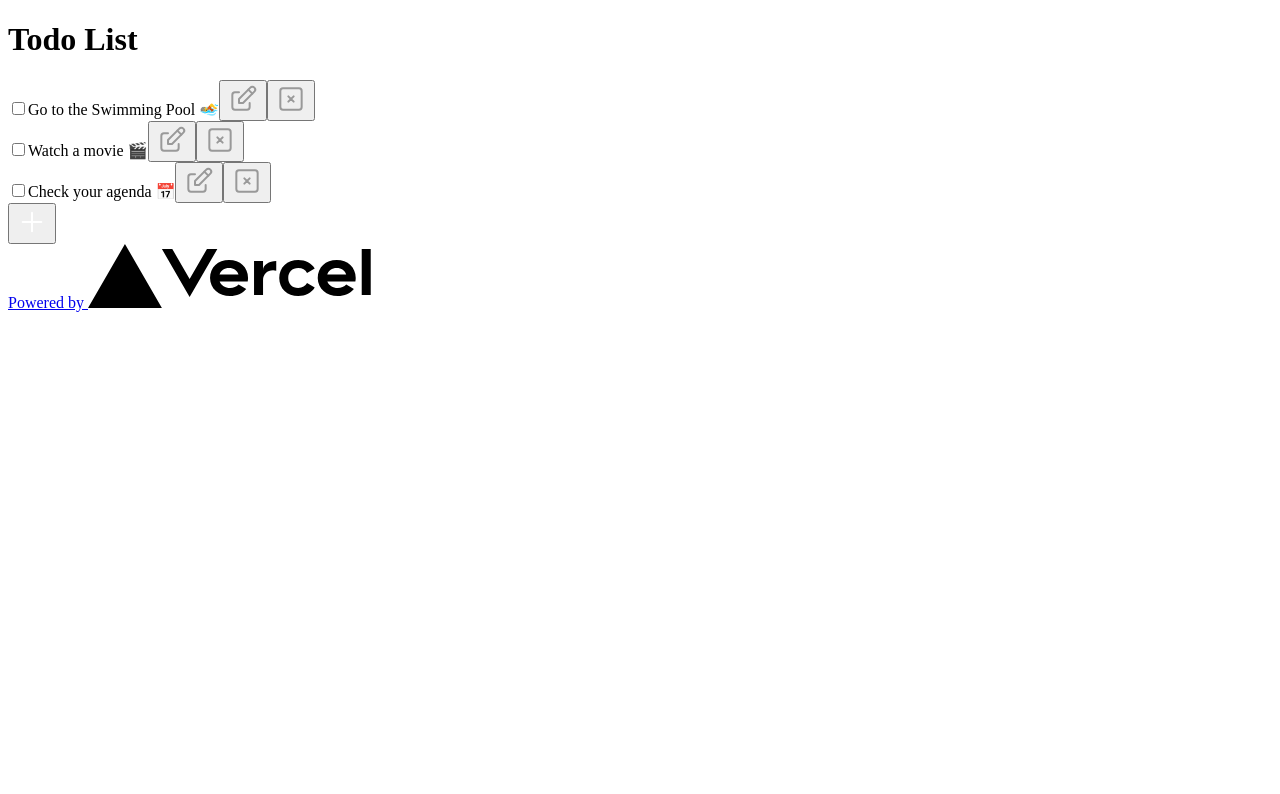
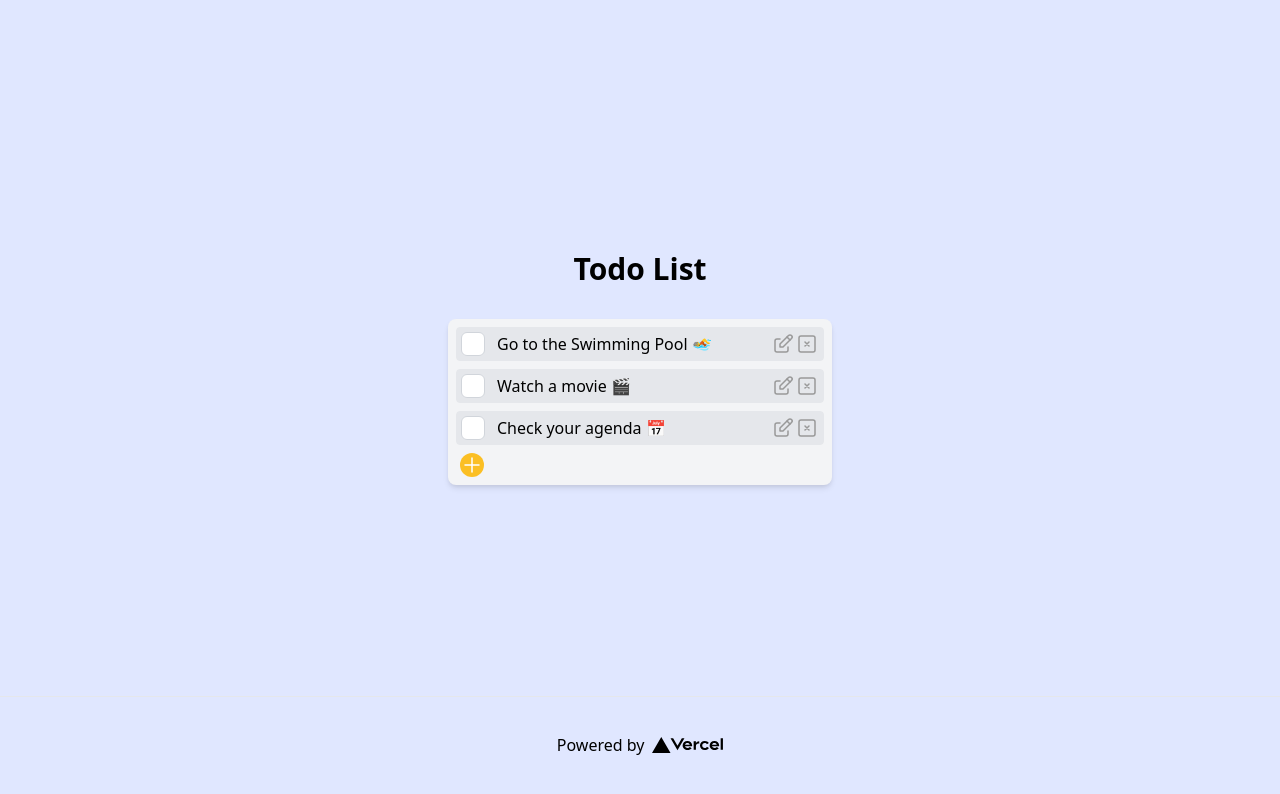
Before and after one commit to freddy-turtle/todo-list, a Next.js app: page / in a window 1280 px wide. Shown: the top 794 px of the page. Built offline with nearby package versions, Linux system fonts and the light colour scheme.

Commit message:
fix width in checkboxes

```diff
--- a/components/itemList.jsx
+++ b/components/itemList.jsx
@@ -141,7 +141,7 @@ const ItemList = () => {
             <input
               type="checkbox"
               name="checked-demo"
-              className="form-tick appearance-none flex-initial bg-white bg-check h-6 w-6 min-w-6 border border-gray-300 rounded-md checked:bg-blue-500 checked:border-transparent focus:outline-none"
+              className="form-tick appearance-none flex-initial bg-white bg-check h-6 w-24px min-w-6 border border-gray-300 rounded-md checked:bg-blue-500 checked:border-transparent focus:outline-none"
             />
             <span className="font-light truncate max-h-16">{item}</span>
           </label>
--- a/pages/_app.js
+++ b/pages/_app.js
@@ -1,4 +1,4 @@
-import 'tailwindcss/tailwind.css'
+import './style.css'
 
 function MyApp({ Component, pageProps }) {
   return <Component {...pageProps} />
--- /dev/null
+++ b/pages/style.css
@@ -0,0 +1,10 @@
+@tailwind base;
+@tailwind components;
+@tailwind utilities;
+
+@layer utilities {
+  .w-24px {
+    width: 24px;
+    min-width: 24px;
+  }
+}
--- a/tailwind.config.js
+++ b/tailwind.config.js
@@ -3,9 +3,6 @@ module.exports = {
   purge: ['./pages/**/*.{js,ts,jsx,tsx}', './components/**/*.{js,ts,jsx,tsx}'],
   darkMode: false, // or 'media' or 'class'
   theme: {
-/*     spacing: {
-      '6': '24px',
-    }, */
     extend: {
       backgroundImage: (theme) => ({
         check: "url('/check.svg')",
```
